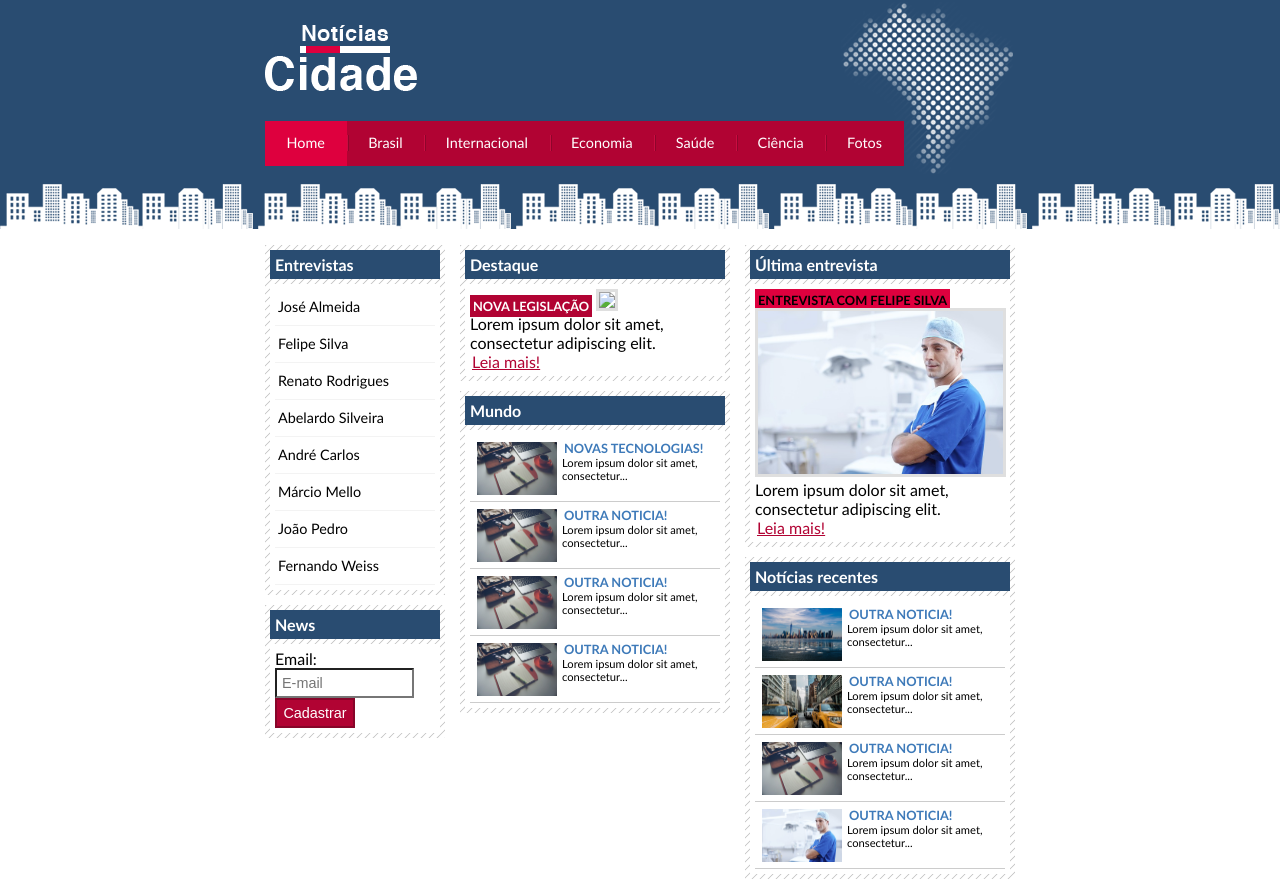
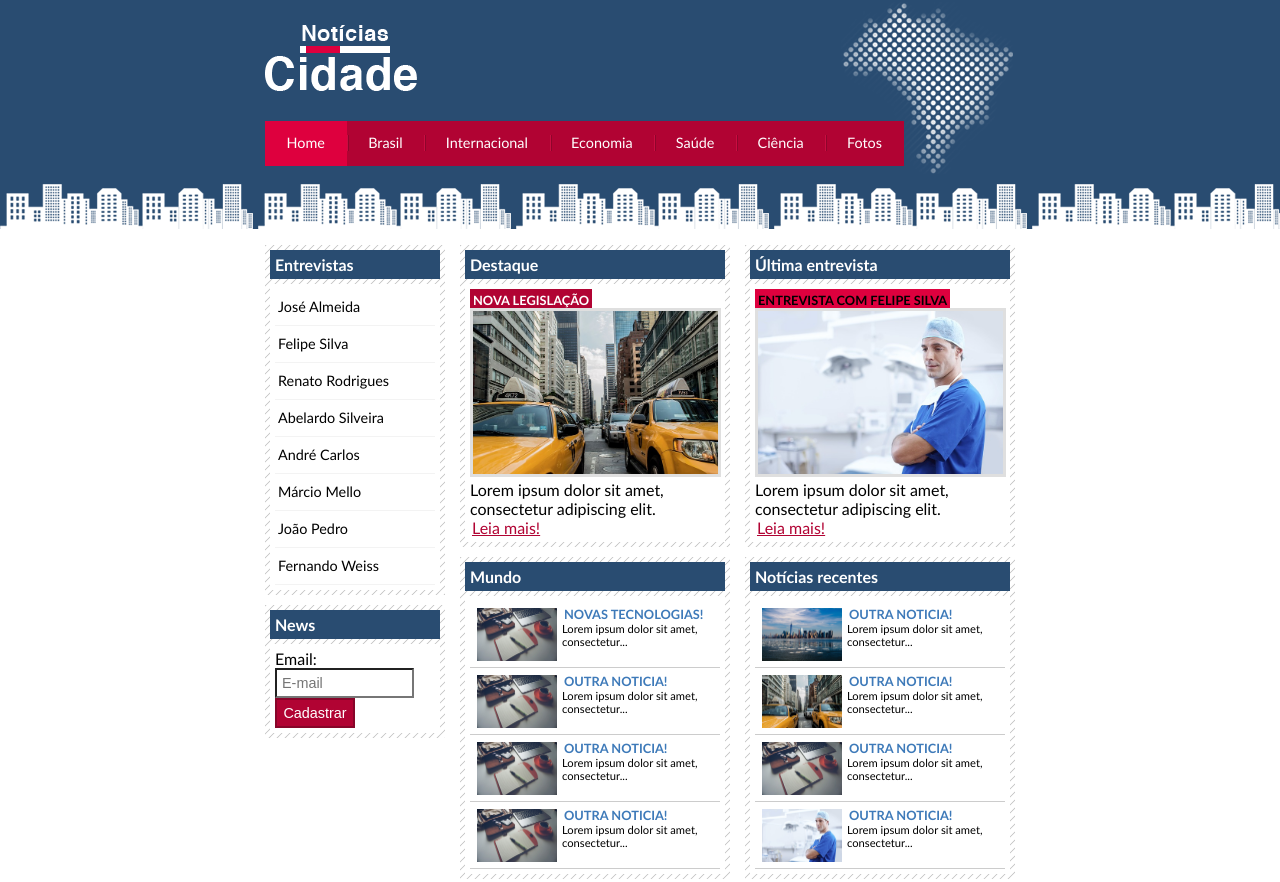
Before and after one commit to ViniAraujo99/Noticias-Cidade, a plain HTML site: page index.html in a window 1280 px wide. Shown: the top 882 px of the page. Drawn offline with Linux system fonts and the light colour scheme.

Commit message:
corrigindo erro na img

```diff
--- a/index.html
+++ b/index.html
@@ -49,7 +49,7 @@
               <h3>Nova legislação</h3>
               <img
                 class="imagem-principal"
-                src="IMAGENS/"
+                src="imagens/taxi.jpg"
                 width="100%"
               />
               <p>Lorem ipsum dolor sit amet, consectetur adipiscing elit.</p>
```
